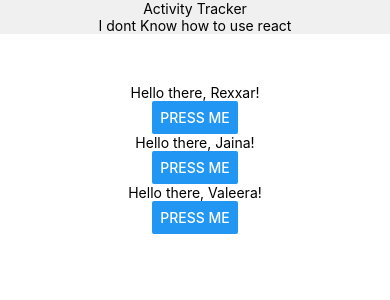
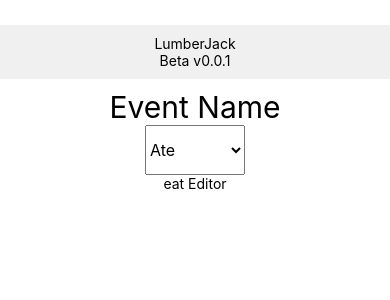
Before and after one commit to Stillerman/LumberJack, a React Native app in the folder Client/: screen / in a window 390 px wide. Shown: the top 300 px of the page. Built offline with nearby package versions, Linux system fonts and the light colour scheme.

Commit message:
React Native Hello World

```diff
--- a/Client/App.tsx
+++ b/Client/App.tsx
@@ -1,33 +1,79 @@
-import React, { Component } from 'react';
-import { Text, View, Button, Alert } from 'react-native';
+import React, { useState } from 'react';
+import { Text, StyleSheet, View, Button, Alert, TextInput, Picker } from 'react-native';
 import Nav from './components/Nav'
 import axios from 'axios'
 
-class Greeting extends Component<{name: string}, {}> {
-  render() {
-    return (
-      <View style={{alignItems: 'center'}}>
-        <Text>Hello there, {this.props.name}!</Text><Button title="Press ME" onPress={() => Alert.alert('Hello,', this.props.name)}></Button>
+export default function App() {
+  const [eventType, setEventType] = useState('eat')
+
+  return (
+    <View>
+      <Nav></Nav>
+      <View style={styles.container}>
+        <Text style={styles.title}>Event Name</Text>
+        <Picker
+          selectedValue={eventType}
+          style={{ height: 50, width: 100 }}
+          onValueChange={(itemValue, itemIndex) =>
+            setEventType(itemValue)
+          }>
+
+          {eventTypes.map(et => {
+            return <Picker.Item key={et.pastTense} label={et.pastTense} value={et.pastTense} />
+          })}
+        </Picker>
+        <EventEditor eventType={eventType}></EventEditor>
       </View>
-    );
-  }
+    </View>
+  )
 }
 
-export default class App extends Component {
-  render() {
-    return (
-      <View>
-        <Nav></Nav>
-        <View style={{alignItems: 'center', top: 50}}>
-          <Greeting name='Rexxar' />
-          <Greeting name='Jaina' />
-          <Greeting name='Valeera' />
-        </View>
-      </View>
-    );
-  }
+function EventEditor(props) {
+  return (
+    <View>
+      <Text>
+        {props.eventType} Editor
+      </Text>
+    </View>
+  )
 }
 
-axios.get('http://localhost:3000/').then((result) => {
-  console.log(result)
+interface Event {
+  presentTense: string,
+  pastTense: string,
+  fields: any,
+  createdBy: string,
+
+  ongoing?: boolean
+}
+
+const eventTypes : Event[] = [
+  {
+    presentTense: 'Eat',
+    pastTense: 'Ate',
+    createdBy: 'Jason Stillerman',
+    fields: {
+      food: 'string',
+      where: 'string'
+    }
+  },
+  {
+    presentTense: 'Sleep',
+    pastTense: 'Slept',
+    createdBy: 'Jason Stillerman',
+    fields: {
+      where: 'string'
+    },
+    ongoing: true
+  }
+]
+
+const styles = StyleSheet.create({
+  container: {
+    alignItems: 'center',
+    justifyContent: 'center'
+  },
+  title: {
+    fontSize: 30
+  }
 })
--- a/Client/components/Nav.tsx
+++ b/Client/components/Nav.tsx
@@ -1,13 +1,26 @@
 import React, { Component } from 'react';
-import { Text, View } from 'react-native';
+import { Text, View, StyleSheet } from 'react-native';
 
 export default class Navigation extends Component<{}, {}> {
     render () {
         return (
-            <View style={{alignItems: 'center', backgroundColor: '#f0f0f0'}}>
-                <Text>Activity Tracker</Text>
-                <Text>I dont Know how to use react</Text>
+            <View style={styles.navbar}>
+                <Text style={styles.centeredText}>LumberJack</Text>
+                <Text style={styles.centeredText}>Beta v0.0.1</Text>
             </View>
         )
     }
 }
+
+const styles = StyleSheet.create({
+    navbar: {
+        justifyContent: 'center',
+        padding: 10,
+        marginTop: 25, // to escape notification center
+        backgroundColor: '#f0f0f0',
+        marginBottom: 10
+    },
+    centeredText: {
+        textAlign: 'center'
+    }
+})
```
Also changed, not shown: 2 other files (tests, documents, lock files or other folders).
